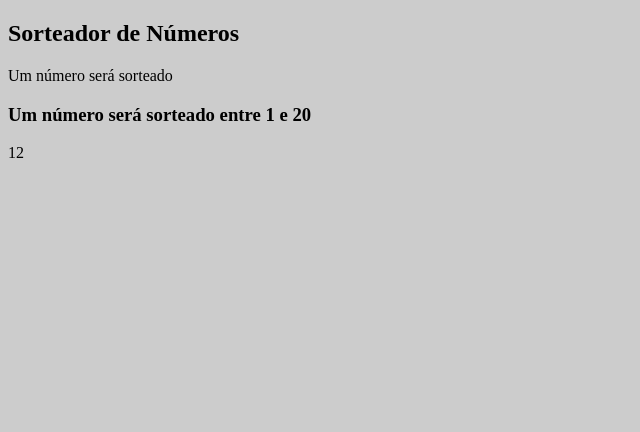
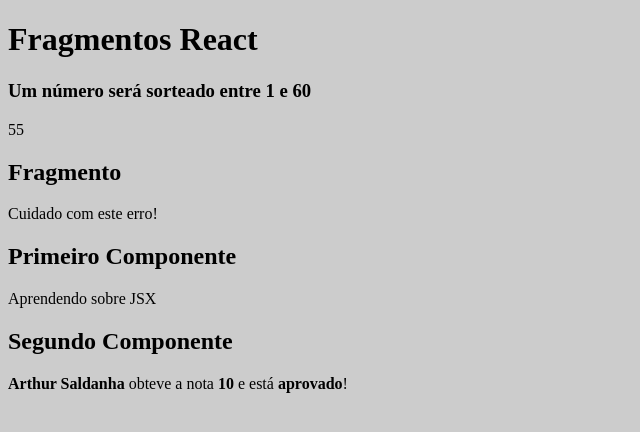
Before and after one commit to arthursaldanha/Learning-ReactJS, a React (Create React App) app: page / in a window 1280 px wide. Shown: the top 432 px of the page, without its empty margins (0-640 px from the left). Built offline with nearby package versions, Linux system fonts and the light colour scheme.

Commit message:
Desafio números aleatórios!

```diff
--- a/src/App.jsx
+++ b/src/App.jsx
@@ -3,14 +3,23 @@
 import Primeiro from "./components/basics/Primeiro.jsx";
 import ComParametro from "./components/basics/ComParametro.jsx";
 import Fragmento from "./components/basics/Fragmento.jsx";
+import Aleatorio from "./components/basics/Aleatorio.jsx";
 
 const App = (props) => {
    return (
       <div id="app">
+         <h1>Fragmentos React</h1>
+         <Aleatorio
+            min={1}
+            max={60}
+         />
          <Fragmento />
+         <Primeiro></Primeiro>
          <ComParametro
-            min={1}
-            max={20}
+            titulo="Segundo Componente"
+            aluno="Arthur Saldanha"
+            nota={9.3}
+            status="aprovado"
          />
       </div>
    );
--- /dev/null
+++ b/src/components/basics/Aleatorio.jsx
@@ -0,0 +1,16 @@
+import React from 'react';
+
+const Aleatorio = (props) => {
+   console.log(props);
+   const { min, max } = props
+
+   const sorteado = Math.floor(Math.random() * (max - min + 1) + min)
+   return (
+      <div>
+         <h3>Um número será sorteado entre {min} e {max}</h3>
+         <p>{sorteado}</p>
+      </div>
+   );
+}
+
+export default Aleatorio
--- a/src/components/basics/ComParametro.jsx
+++ b/src/components/basics/ComParametro.jsx
@@ -3,14 +3,17 @@
 const ComParametro = (props) => {
    console.log(props);
 
-   const min = props.min;
-   const max = props.max;
-
-   const sorteado = Math.floor(Math.random() * (max - min + 1) + min)
+   const notaInt = Math.ceil(props.nota)
    return (
       <div>
-         <h3>Um número será sorteado entre {props.min} e {props.max}</h3>
-         <p>{sorteado}</p>
+         <h2>{props.titulo}</h2>
+         <p>
+            <strong>{props.aluno} </strong>
+            obteve a nota
+            <strong> {notaInt} </strong>
+            e está
+            <strong> {props.status}</strong>!
+         </p>
       </div>
    );
 }
--- a/src/components/basics/Fragmento.jsx
+++ b/src/components/basics/Fragmento.jsx
@@ -4,8 +4,8 @@
    return (
       // React.Fragment ou <>
       <>
-         <h2>Sorteador de Números</h2>
-         <p>Um número será sorteado</p>
+         <h2>Fragmento</h2>
+         <p>Cuidado com este erro!</p>
       </>
    );
 }
```
